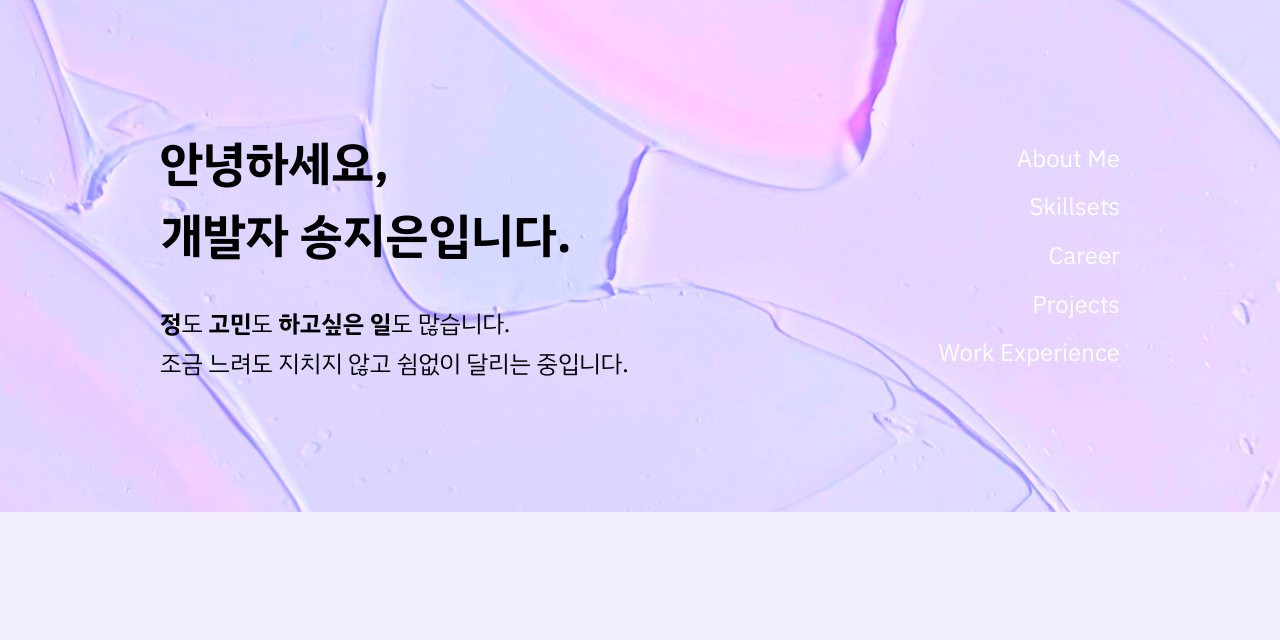
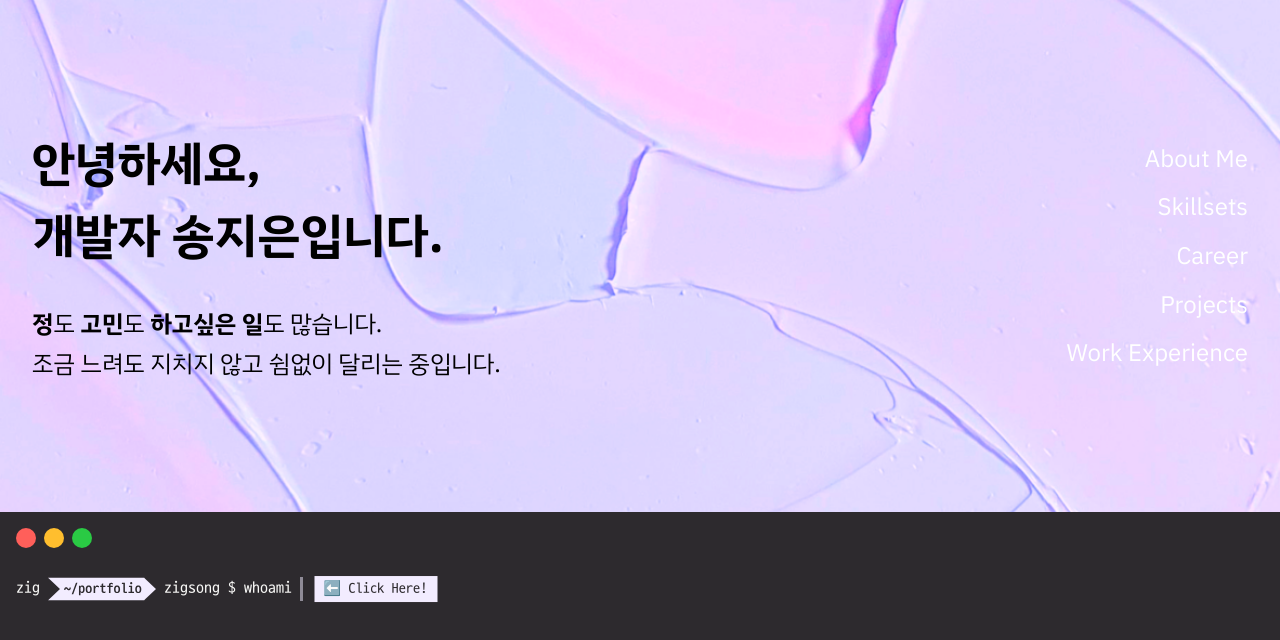
Before and after one commit to zigsong/zig-portfolio, a React app: page / in a window 1280 px wide. Shown: the top 640 px of the page. Built offline with nearby package versions, Linux system fonts and the light colour scheme.

Commit message:
feat: make terminal

```diff
--- a/custom.d.ts
+++ b/custom.d.ts
@@ -4,3 +4,5 @@ declare module '*.svg' {
 
   export default content;
 }
+
+declare module '*.png';
--- a/src/App.tsx
+++ b/src/App.tsx
@@ -1,15 +1,15 @@
 import React from 'react';
-import { BrowserRouter as Router, Switch } from 'react-router-dom';
+import { BrowserRouter as Router } from 'react-router-dom';
 import GlobalStyle from './Global.styles';
 import Intro from 'components/Intro';
+import Terminal from 'components/Terminal';
 
 const App = () => {
   return (
     <Router>
       <GlobalStyle />
-      <Switch>
-        <Intro />
-      </Switch>
+      <Intro />
+      <Terminal />
     </Router>
   );
 };
--- a/src/Global.styles.ts
+++ b/src/Global.styles.ts
@@ -21,8 +21,17 @@ const GlobalStyle = createGlobalStyle`
     local('👾');
   };
 
+  @font-face {
+    font-family: 'D2 Coding';
+    font-weight: bold;
+    font-style: normal;
+    font-display: swap;
+    src: url('./fonts/D2Coding.woff2') format('woff2'),
+    local('👾');
+  };
+
   html, body {
-    background-color: ${PALETTE.PRIMARY_VIOLET_BG};
+    background-color: ${PALETTE.DEFAULT_BEIGE};
   }
 
   * {
@@ -44,6 +53,7 @@ const GlobalStyle = createGlobalStyle`
   button {
     background: transparent;
     outline: none;
+    cursor: pointer;
   }
 
   input, textarea {
--- a/src/components/Intro/styles.ts
+++ b/src/components/Intro/styles.ts
@@ -1,9 +1,9 @@
 import styled, { css } from 'styled-components';
 
-import introBg from 'assets/intro-bg.svg';
+import introBg from 'assets/intro-bg.png';
 import PALETTE from 'constants/palette';
 
-const Root = styled.div`
+const Root = styled.section`
   background-image: url(${introBg});
   background-size: cover;
   height: 32rem;
@@ -12,7 +12,7 @@ const Root = styled.div`
 
 const Content = styled.div`
   height: 100%;
-  max-width: 960px;
+  max-width: 1280px;
   margin: 0 auto;
   display: flex;
   justify-content: space-between;
--- /dev/null
+++ b/src/components/Terminal/index.tsx
@@ -0,0 +1,26 @@
+import React from 'react';
+
+import PALETTE from 'constants/palette';
+import terminalArrow from 'assets/terminal_arrow.svg';
+import Styled from './styles';
+
+const Terminal = () => {
+  return (
+    <Styled.Root>
+      <Styled.DotButtonsContainer>
+        <Styled.DotButton color={PALETTE.BUTTON_RED} />
+        <Styled.DotButton color={PALETTE.BUTTON_YELLOW} />
+        <Styled.DotButton color={PALETTE.BUTTON_GREEN} />
+      </Styled.DotButtonsContainer>
+      <Styled.CommandContainer>
+        <Styled.Command> zig</Styled.Command>
+        <img src={terminalArrow} alt="terminal-arrow" />
+        <Styled.Command>zigsong $ whoami</Styled.Command>
+        <Styled.Cursor />
+        <Styled.CursorButton>⬅️ Click Here!</Styled.CursorButton>
+      </Styled.CommandContainer>
+    </Styled.Root>
+  );
+};
+
+export default Terminal;
--- /dev/null
+++ b/src/components/Terminal/styles.ts
@@ -0,0 +1,93 @@
+import styled, { keyframes } from 'styled-components';
+
+import PALETTE from 'constants/palette';
+
+const Root = styled.section`
+  position: relative;
+  height: 32rem;
+  background-color: ${PALETTE.TERMINAL_BLACK};
+  padding: 3rem 1rem;
+
+  * {
+    font-family: 'D2 Coding', sans-serif;
+    color: ${PALETTE.CMD_WHITE};
+  }
+`;
+
+const DotButtonsContainer = styled.div`
+  position: absolute;
+  top: 1rem;
+  left: 1rem;
+  display: flex;
+  gap: 0.5rem;
+`;
+
+const DotButton = styled.div<{ color: string }>`
+  width: 20px;
+  height: 20px;
+  border-radius: 50%;
+  background-color: ${({ color }) => color};
+`;
+
+const CommandContainer = styled.div`
+  margin-top: 1rem;
+  display: flex;
+  gap: 0.5rem;
+  align-items: center;
+
+  & img {
+    width: 108px;
+  }
+`;
+
+const Command = styled.div`
+  * {
+    font-size: 1.25rem;
+  }
+`;
+
+const cursorBlinking = keyframes`
+  from {
+    opacity: 0;
+  }
+
+  to {
+    opacity : 1;
+  }
+`;
+
+const Cursor = styled.span`
+  width: 2.5px;
+  height: 1.45rem;
+  background-color: ${PALETTE.PRIMARY_VIOLET_BG};
+  animation: ${cursorBlinking} 0.8s infinite steps(2, end);
+`;
+
+const scaling = keyframes`
+  0%, 100% {
+    transform: scale(1);
+  }
+
+  50% {
+    transform: scale(1.1);
+  }
+`;
+
+const CursorButton = styled.button`
+  background-color: ${PALETTE.PRIMARY_VIOLET_BG};
+  margin-left: 0.5rem;
+  color: ${PALETTE.TERMINAL_BLACK};
+  padding: 0.25rem 0.5rem;
+  border: none;
+  animation: ${scaling} 1s linear infinite;
+`;
+
+export default {
+  Root,
+  DotButtonsContainer,
+  DotButton,
+  CommandContainer,
+  Command,
+  Cursor,
+  CursorButton,
+};
--- a/src/constants/palette.ts
+++ b/src/constants/palette.ts
@@ -4,6 +4,13 @@ const PALETTE = {
 
   DEFAULT_WHITE: '#ffffff',
   DEFAULT_BEIGE: '#FFFBF5',
+
+  BUTTON_RED: '#FF5F5A',
+  BUTTON_YELLOW: '#FFBE2E',
+  BUTTON_GREEN: '#2ACA44',
+
+  TERMINAL_BLACK: '#2D2A2E',
+  CMD_WHITE: '#F8F8F6',
 };
 
 export default PALETTE;
```
Also changed, not shown: public/fonts/D2Coding.woff2 (added), src/assets/terminal_arrow.svg (added).
